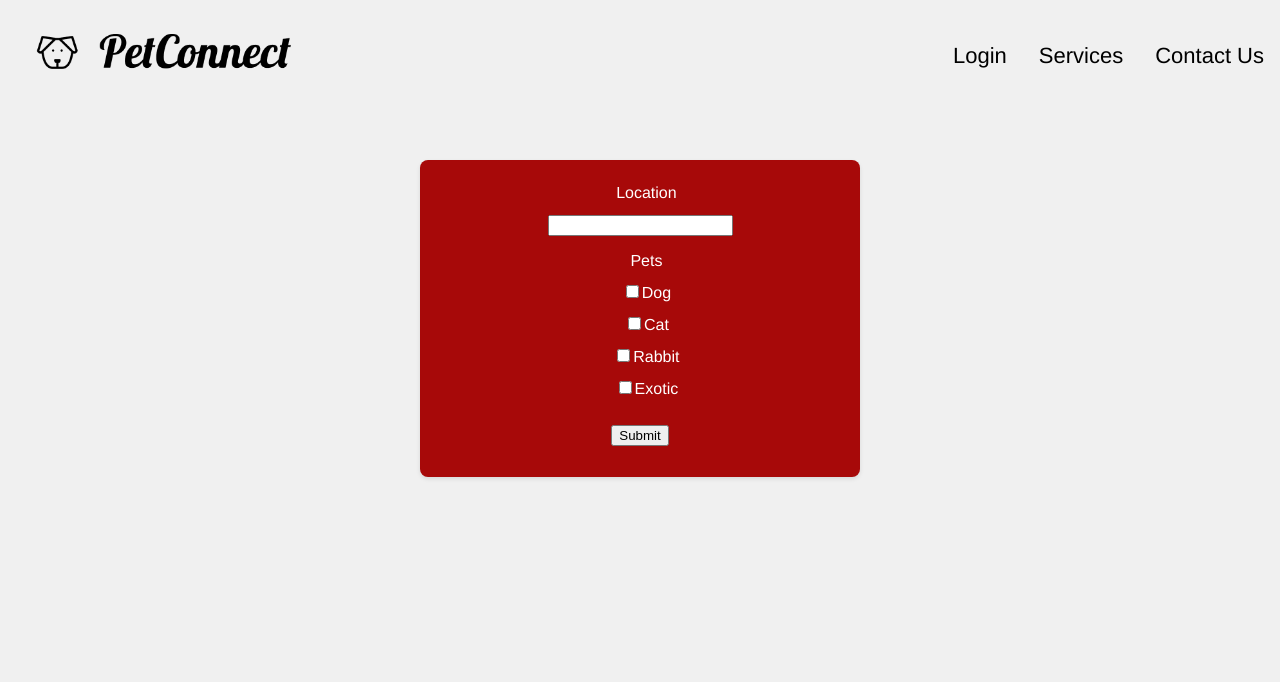
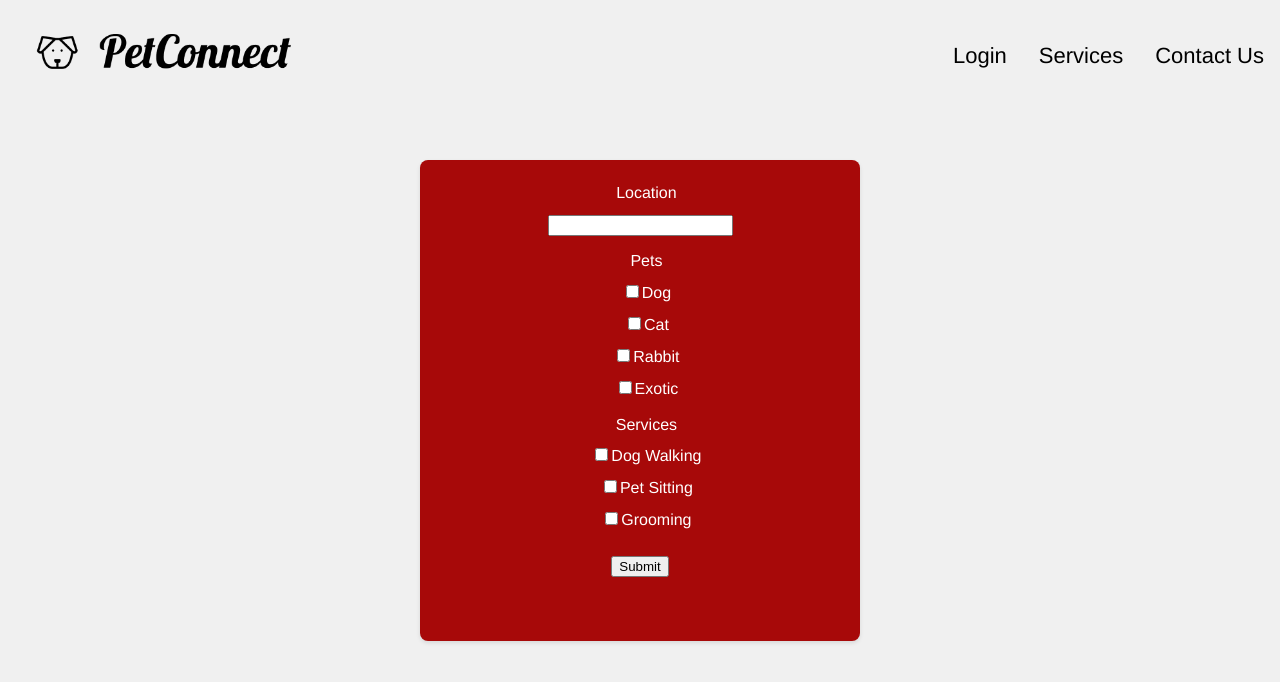
Before and after one commit to Noddyland/PetConnect, a React (Create React App) app in the folder petconnectapp/: page /EditServices in a window 1280 px wide. Shown: the top 682 px of the page. Built offline with nearby package versions, Linux system fonts and the light colour scheme; the HTML template or start-up script is replaced by a standard one.

Commit message:
included update services

```diff
--- a/petconnectapp/src/editservices.js
+++ b/petconnectapp/src/editservices.js
@@ -5,18 +5,25 @@ import './editservices.css'
 const EditServices = () => {
     const [location, setLocation] = useState('');
     const [selectedPets, setSelectedPets] = useState([]);
-    const { minderObject } = location.state || {};
+    const [selectedServices, setSelectedServices] = useState([]);
 
-
-
-    const handleCheckboxChange = (e) => {
+    const handleCheckboxChange = (e, type) => {
         const { value, checked } = e.target;
-        if (checked) {
-            setSelectedPets([...selectedPets, value]);
-        } else {
-            setSelectedPets(selectedPets.filter(pet => pet !== value));
+        if (type === 'pets') {
+            if (checked) {
+                setSelectedPets([...selectedPets, value]);
+            } else {
+                setSelectedPets(selectedPets.filter(pet => pet !== value));
+            }
+        } else if (type === 'services') {
+            if (checked) {
+                setSelectedServices([...selectedServices, value]);
+            } else {
+                setSelectedServices(selectedServices.filter(service => service !== value));
+            }
         }
     };
+
 
     const handleLocationChange = (e) => {
         setLocation(e.target.value);
@@ -32,9 +39,12 @@ const EditServices = () => {
             minderId: userObject.user.id,
             city: location,
             dog: selectedPets.includes('dog') ? 'true' : 'false',
-            cat: !!selectedPets.includes('cat')? 'true' : 'false',
-            rabbit: !!selectedPets.includes('rabbit')? 'true' : 'false',
-            exotic: !!selectedPets.includes('exotic') ? 'true' : 'false'
+            cat: selectedPets.includes('cat') ? 'true' : 'false',
+            rabbit: selectedPets.includes('rabbit') ? 'true' : 'false',
+            exotic: selectedPets.includes('exotic') ? 'true' : 'false',
+            dogWalking: selectedServices.includes('dogWalking') ? 'true' : 'false',
+            petSitting: selectedServices.includes('petSitting') ? 'true' : 'false',
+            grooming: selectedServices.includes('grooming') ? 'true' : 'false'
         };
 
         try {
@@ -48,9 +58,9 @@ const EditServices = () => {
 
             if (response.ok) {
                 console.log("Updated successfully!");
-                document.getElementById('bookingConfirmation').innerHTML = `Request sent!`;
+                document.getElementById('updateConfirmation').innerHTML = `Updated successfully!`;
             } else {
-                console.error("Failed to book:", await response.json());
+                console.error("Failed to update.", await response.json());
             }
         } catch (error) {
             console.error('Error:', error);
@@ -72,7 +82,7 @@ const EditServices = () => {
                             type="checkbox"
                             value="dog"
                             checked={selectedPets.includes('dog')}
-                            onChange={handleCheckboxChange}
+                            onChange={(e) => handleCheckboxChange(e, 'pets')}
                         />
                         Dog
                     </label>
@@ -81,7 +91,7 @@ const EditServices = () => {
                             type="checkbox"
                             value="cat"
                             checked={selectedPets.includes('cat')}
-                            onChange={handleCheckboxChange}
+                            onChange={(e) => handleCheckboxChange(e, 'pets')}
                         />
                         Cat
                     </label>
@@ -90,7 +100,7 @@ const EditServices = () => {
                             type="checkbox"
                             value="rabbit"
                             checked={selectedPets.includes('rabbit')}
-                            onChange={handleCheckboxChange}
+                            onChange={(e) => handleCheckboxChange(e, 'pets')}
                         />
                         Rabbit
                     </label>
@@ -99,16 +109,48 @@ const EditServices = () => {
                             type="checkbox"
                             value="exotic"
                             checked={selectedPets.includes('exotic')}
-                            onChange={handleCheckboxChange}
+                            onChange={(e) => handleCheckboxChange(e, 'pets')}
                         />
                         Exotic
+                    </label>
+                </div>
+                <div>
+                    <label htmlFor="name">Services</label>
+                    <label>
+                        <input
+                            type="checkbox"
+                            value="dogWalking"
+                            checked={selectedServices.includes('dogWalking')}
+                            onChange={(e) => handleCheckboxChange(e, 'services')}
+                        />
+                        Dog Walking
+                    </label>
+                    <label>
+                        <input
+                            type="checkbox"
+                            value="petSitting"
+                            checked={selectedServices.includes('petSitting')}
+                            onChange={(e) => handleCheckboxChange(e, 'services')}
+                        />
+                        Pet Sitting
+                    </label>
+                    <label>
+                        <input
+                            type="checkbox"
+                            value="grooming"
+                            checked={selectedServices.includes('grooming')}
+                            onChange={(e) => handleCheckboxChange(e, 'services')}
+                        />
+                        Grooming
                     </label>
                 </div>
             </div>
             <div>
                 <input type="submit" value="Submit" />
             </div>
+            <p id="updateConfirmation"></p>
         </form >
+
     );
 };
 
--- a/petconnectapp/src/myservices.js
+++ b/petconnectapp/src/myservices.js
@@ -2,8 +2,6 @@ import './myservices.css'
 import Calendar from 'react-calendar'
 import React, { useState, useEffect } from 'react';
 import { Link } from 'react-router-dom';
-
-
 
 
 const MyServices = () => {
@@ -55,13 +53,13 @@ const MyServices = () => {
                                     <td>Location: {status.city}</td>
                                 </tr>
                                 <tr>
-                                    <td>Pets: {status.dog}, {status.cat}, {status.rabbit}, {status.exotic}</td>
+                                    <td>Pets: {status.dog} {status.cat} {status.rabbit} {status.exotic}</td>
                                 </tr>
                                 <tr>
-                                    <td>Services: </td>
+                                    <td>Services: {status.dogWalking} {status.petSitting} {status.grooming}</td>
                                 </tr>
                                 <tr>
-                                    <td><Link to="/EditServices">Edit</Link></td>
+                                    <td><Link to="/EditServices">Update</Link></td>
                                 </tr>
                             </>
                         ))}
```
Also changed, not shown: 2 other files (tests, documents, lock files or other folders).
